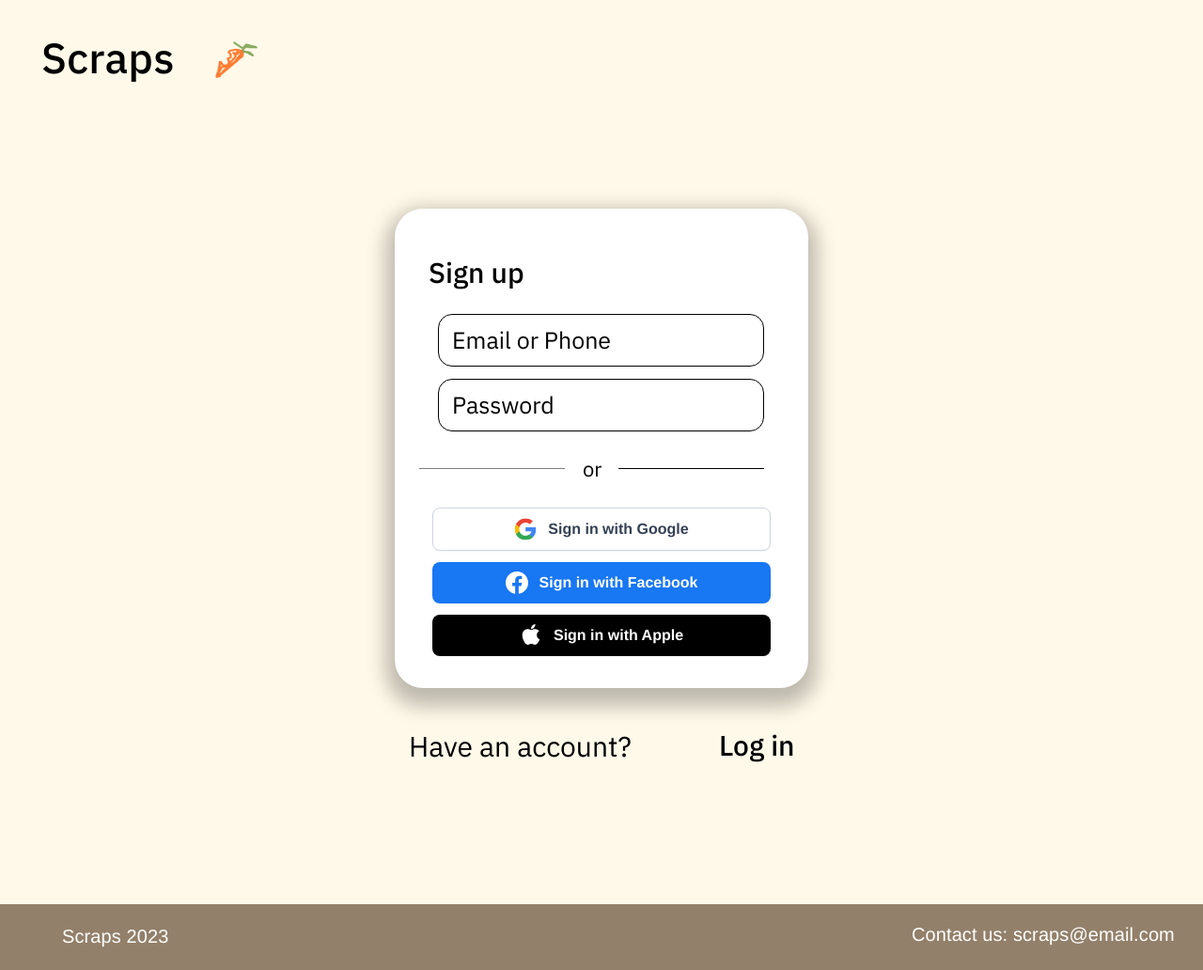
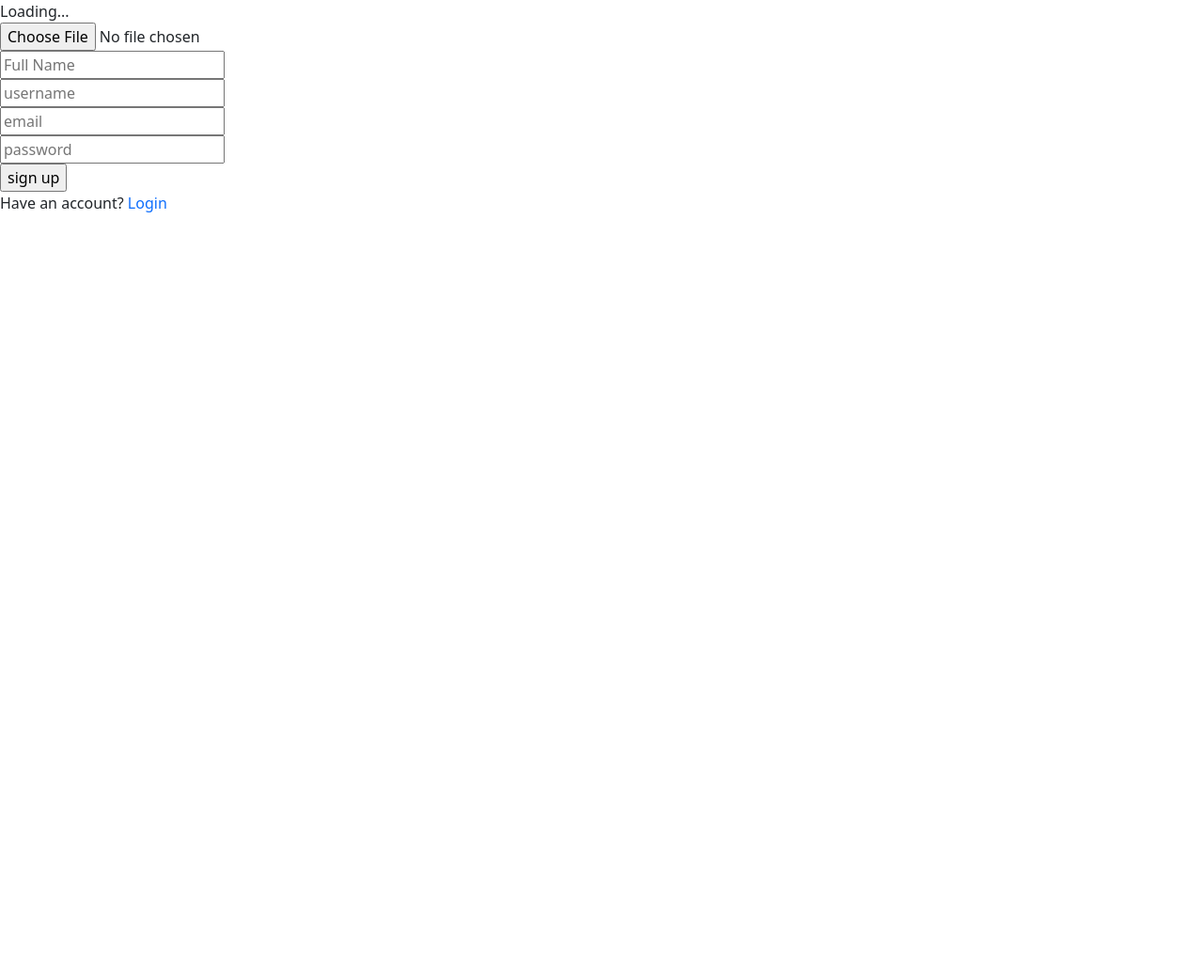
Before and after one commit to janengcodes/scraps2, a Flask app: template scraps/templates/sign-up.html in a window 1280 px wide. Shown: the whole page at 94% size. After the commit the page ends 226 px from the top, so only its background shows below. Run offline with Flask 3, Linux system fonts and the light colour scheme; the template is opened without the code that fills it, so the values that code supplies are empty; some libraries are stand-ins or nearby versions; some web fonts are replaced.

Commit message:
fixed sign up page

```diff
--- a/scraps/js/NavBar.jsx
+++ b/scraps/js/NavBar.jsx
@@ -48,7 +48,7 @@
             <Nav.Link eventKey={2} href="/select_ingredients">
             </Nav.Link>
 
-            <Nav.Link href="/pantry">Pantry</Nav.Link>
+            <Nav.Link href={`/pantry/${user}`}>Pantry</Nav.Link>
 
             <Nav.Link eventKey={2} href="/saved_recipes">
               Saved Recipes
--- a/scraps/js/SavedRecipes.jsx
+++ b/scraps/js/SavedRecipes.jsx
@@ -8,3 +8,4 @@
       </div>
     );
 }
+// fetch from the api and load user's recipes here
--- a/scraps/templates/index.html
+++ b/scraps/templates/index.html
@@ -11,9 +11,6 @@
   </style>
 </head>
 <body>
-  <!-- REAL HOMEPAGE! -->
-  <!-- REAL HOMEPAGE! -->
-  <!-- REAL HOMEPAGE! -->
 
   <div class="reactEntry">Loading...</div>
   <!-- Load JavaScript -->
--- a/scraps/templates/recipe.html
+++ b/scraps/templates/recipe.html
@@ -49,7 +49,13 @@
 
     <!-- <p> Meal: {{meal_time}}</p> -->
 
+{{ measurements }}
 
+{{ items }}
+
+This output is generated by an AI and is provided for informational purposes only. While efforts are made to ensure accuracy, the content may contain errors, inaccuracies, or omissions. Please verify critical information with trusted sources and do not solely rely on this content for decision-making.
+
+<p> {{output}} </p>
     <div >
       <form action="/api/v1/saved_recipes/" method="post">
         <input type="hidden" name="json_data" value="{{ json }}">
--- a/scraps/templates/saved_recipes.html
+++ b/scraps/templates/saved_recipes.html
@@ -22,7 +22,6 @@
       integrity="sha384-T3c6CoIi6uLrA9TneNEoa7RxnatzjcDSCmG1MXxSR1GAsXEV/Dwwykc2MPK8M2HN"
       crossorigin="anonymous"
     />
-
 
     <div class="all_recipes">
       <div class="filler"></div>
--- a/scraps/templates/sign-up.html
+++ b/scraps/templates/sign-up.html
@@ -6,50 +6,35 @@
     <link rel="stylesheet" href="/static/css/sign-up.css" />
   </head>
   <body>
-    <div class="sign-up-page">
-      <div class="div">
-        <div class="navigation-bar">
-          <div class="scraps-logo">
-            <img class="carrot" src="/static/images/carrot.png" />
-            <div class="text-wrapper">
-              <a href="/">Scraps</a>
-            </div>
 
-          </div>
-        </div>
-        <div class="group">
-          <div class="overlap-group">
-            <div class="text-wrapper-2">or</div>
-            <div class="social-button-groups">
-              <div class="social-button">
-                <img class="social-icon" src="/static/images/social-icon-3.svg" />
-                <div class="text">Sign in with Google</div>
-              </div>
-              <div class="social-button-2">
-                <img class="social-icon" src="/static/images/social-icon-2.svg" />
-                <div class="text-2">Sign in with Facebook</div>
-              </div>
-              <div class="social-button-3">
-                <img class="social-icon" src="/static/images/social-icon-1.svg" />
-                <div class="text-2">Sign in with Apple</div>
-              </div>
-            </div>
-            <div class="text-wrapper-3">Sign up</div>
-            <div class="overlap"><div class="text-wrapper-4">Email or Phone</div></div>
-            <div class="div-wrapper"><div class="text-wrapper-4">Password</div></div>
-            <img class="line" src="/static/images/line-1.svg" />
-            <img class="img" src="/static/images/line-2.svg" />
-          </div>
-          <div class="text-wrapper-5">Have an account?</div>
-          <div class="text-wrapper-6">
-            <a href="/accounts/login/">Log in</a>
-          </div>
-        </div>
-        <div class="overlap-2">
-          <div class="text-wrapper-7">Scraps 2023</div>
-          <div class="text-wrapper-8">Contact us: scraps@email.com</div>
-        </div>
-      </div>
-    </div>
+    <div class="reactEntry">Loading...</div>
+    <!-- Load JavaScript -->
+    <script
+      type="text/javascript"
+      src="{{ url_for('static', filename='js/bundle.js') }}"
+    ></script>
+    <link
+      rel="stylesheet"
+      href="https://cdn.jsdelivr.net/npm/bootstrap@5.3.2/dist/css/bootstrap.min.css"
+      integrity="sha384-T3c6CoIi6uLrA9TneNEoa7RxnatzjcDSCmG1MXxSR1GAsXEV/Dwwykc2MPK8M2HN"
+      crossorigin="anonymous"
+    />
+
+    <form action="/accounts/?target=/" method="post"
+    enctype="multipart/form-data">
+        <input type="file" name="file" required/><br>
+        <input type="text" name="fullname" required
+        placeholder="Full Name"/><br>
+        <input type="text" name="username" required
+        placeholder="username"/><br>
+        <input type="text" name="email" required
+        placeholder="email"/><br>
+        <input type="password" name="password" required
+        placeholder="password"/><br>
+        <input type="submit" name="signup" value="sign up"/>
+        <input type="hidden" name="operation" value="create"/>
+    </form>
+    <p>Have an account? <a href="/accounts/login/">Login</a></p>
+
   </body>
 </html>
--- a/scraps/views/accounts.py
+++ b/scraps/views/accounts.py
@@ -26,7 +26,7 @@
     # Redirect to index if logged in
     if 'username' in flask.session:
         return flask.redirect(flask.url_for('index'))
-    return flask.render_template("signup-test.html", **{})
+    return flask.render_template("sign-up.html", **{})
 
 
 # HANDLE POST REQUESTS
--- a/scraps/views/select_ingredients.py
+++ b/scraps/views/select_ingredients.py
@@ -1,3 +1,4 @@
+import flask
 from flask import Flask, render_template
 import scraps
 app = Flask(__name__)
@@ -6,6 +7,9 @@
 @scraps.app.route('/select_ingredients/')
 def show_select_ingredients():
     context = {}
+    if 'username' not in flask.session:
+        return flask.redirect(flask.url_for('show_accounts_login'))
+
     return render_template('select_ingredients.html', **context)
 
 
--- a/sql/schema.sql
+++ b/sql/schema.sql
@@ -11,16 +11,14 @@
 CREATE TABLE recipes(
     recipe_id INTEGER PRIMARY KEY AUTOINCREMENT,
     name VARCHAR(64) NOT NULL,
-    filename VARCHAR(64) NOT NULL,
-    ingredient_ids_json TEXT NOT NULL, /* JSON data */
-    instructions TEXT NOT NULL,
-    cook_time INT NOT NULL /* in minutes */
+    ingredients_json TEXT NOT NULL,
+    measurements_json TEXT NOT NULL,
+    instructions TEXT NOT NULL
 );
 
 CREATE TABLE saved_recipes(
     username VARCHAR(20) NOT NULL,
     recipe_id INTEGER NOT NULL,
-    meal_time TEXT CHECK (meal_time IN ('breakfast', 'lunch', 'dinner')),
 
     FOREIGN KEY(username)
         REFERENCES users(username)
@@ -33,13 +31,20 @@
 
 CREATE TABLE ingredients(
     ingredient_id INTEGER PRIMARY KEY AUTOINCREMENT,
-    name VARCHAR(64) NOT NULL
-    /* TODO: Add more metadata */
+    name VARCHAR(64) NOT NULL,
+    pantry_id INTEGER,
+
+    FOREIGN KEY(pantry_id)
+        REFERENCES pantry(pantry_id)
+
+    meal_time VARCHAR(64) TEXT CHECK (meal_time IN ('spring', 'summer', 'fall', 'winter')),
+    food_group VARCHAR(64) TEXT CHECK (meal_time IN ('meat', 'fruit', 'veggies', 'grains')), NOT NULL
 );
+
 
 CREATE TABLE pantry(
     username VARCHAR(20) NOT NULL,
-    ingredient_id INTEGER NOT NULL,
+    pantry_id INTEGER PRIMARY KEY AUTOINCREMENT,
 
     FOREIGN KEY(username)
         REFERENCES users(username)
```
Also changed, not shown: scraps/api/saved_recipes.py (+6 -20 lines), scraps/static/css/pantry.css (+40 -39 lines), scraps/templates/pantry.html (+22 -2 lines), scraps/views/pantry.py (+6 -2 lines), scraps/views/recipe.py (+8 -9 lines), sql/data.sql (+0 -41 lines), var/scraps.sqlite3, var/uploads/c3af1deecc5c4c5b82a1cf2606175e7c.png (added), 1 other file.
